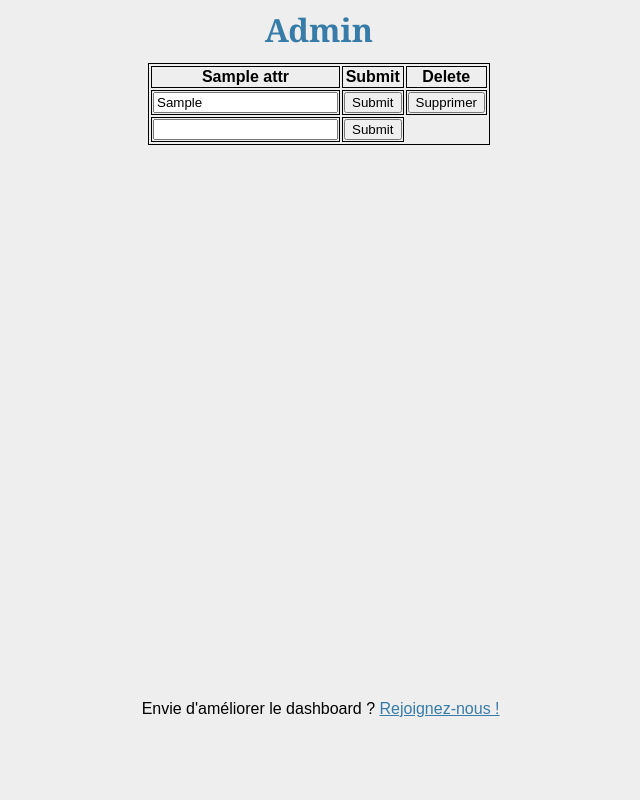
After one commit to Pozuelomar/SmashEistiLadderBoard, a Flask app: template templates/admin.html in a window 1280 px wide. The commit adds this page. Shown: the whole page, without its empty margins (321-961 px from the left). Run offline with Flask 2, Linux system fonts and the light colour scheme; the template is opened without the code that fills it: most values are stand-ins (such as "Sample title", 1, 10 or a date in 2020).

Commit message:
Finished admin page

```diff
--- a/app.py
+++ b/app.py
@@ -19,23 +19,24 @@ metadata = MetaData(bind=db)
 # Création des tables
 users = Table('users', metadata,
               Column('name', String(30), primary_key=True),
-              Column('email', String(50)),
-              Column('password', String),
+              Column('email', String(50), default=''),
+              Column('password', String, default=''),
               Column('admin', Boolean, default=False),
               Column('elo', Float, default=1200),
               Column('nbGame', Integer, default=0),
               )
 
 
-salt = '00eb8b6ceaae4d49ba7444344ecbee2e'
-
-
 def hash(password):
-    return hashlib.sha512(password.encode('utf-8') + salt.encode('utf-8')).hexdigest()
+    return hashlib.sha512(password.encode('utf-8') + app.config['SALT'].encode('utf-8')).hexdigest()
 
 
 def create_user(**kwargs):
     return users.insert().execute(**kwargs)
+
+
+def delete_user(name):
+    return users.delete().where(users.c.name == name).execute()
 
 
 def p(D):
@@ -87,7 +88,7 @@ def dashboard():
                 request.form['score1'],
                 request.form['score2'],
             )
-        elif request.form['type'] == 'player':
+        if request.form['type'] == 'player':
             create_user(
                 name=request.form['name'],
                 email=request.form['email'],
@@ -105,26 +106,55 @@ def dashboard():
     return render_template('dashboard.html', players=players)
 
 
+def admin_page():
+    players = select([users]).order_by(users.c.elo.desc()).execute()
+    players = tuple(map(dict, players))
+    return render_template('admin.html', players=players, attr=sorted(players[0].keys()))
+
+
 @app.route('/admin', methods=['GET', 'POST'])
 def admin():
     if request.method == 'POST':
-        u = select(
-            [users.c.name, users.c.password, users.c.admin]
-        ).where(
-            users.c.name == request.form['name']
-        ).where(
-            users.c.password == hash(request.form['password']),
-        ).execute()
-        print(request.form['password'])
-        print(hash(request.form['password']))
-        print(list(select(
-            [users.c.password]
-        ).execute()))
-        try:
-            a = u.first()
-            session['name'], session['password'], session['admin'] = a
-        except Exception as e:
-            return 'Wrong username/password\n'+str(e)
+        print('post')
+        if request.form['type'] == 'login':
+            u = select(
+                [users.c.name, users.c.password, users.c.admin]
+            ).where(
+                users.c.name == request.form['name']
+            ).where(
+                users.c.password == hash(request.form['password']),
+            ).execute()
+
+        if request.form['type'] == 'modify':
+            try:
+                u = select(
+                    [users.c.name, users.c.password, users.c.admin]
+                ).execute()
+                a = u.first()
+                session['name'], session['password'], session['admin'] = a
+            except Exception as e:
+                return render_template('login.html', error=e)
+            else:
+                modif = {
+                    'name': request.form['name'],
+                    'email': request.form['email'],
+                    'password': request.form['password'],
+                    'elo': float(request.form['elo']),
+                    'nbGame': int(request.form['nbGame']),
+                    'admin': request.form['admin'] == 'True',
+                }
+                users.update().values(
+                    **modif
+                ).where(users.c.name == request.form['name']).execute()
+        if request.form['type'] == 'create':
+            new = {}
+            for k, v in request.form.items():
+                if v:
+                    new[k] = v
+            create_user(**new)
+        if request.form['type'] == 'delete':
+            print(request.form['name'])
+            delete_user(request.form['name'])
 
     try:
         u = select(
@@ -134,15 +164,16 @@ def admin():
         ).where(
             users.c.password == session['password'],
         ).execute()
+    except Exception as e:
+        return render_template('login.html', error=e)
+    else:
         try:
-            a = u.first()
-            session['name'], session['password'], session['admin'] = a
+            session['name'], session['password'], session['admin'] = u.first()
+            assert session['admin'] is True, 'User is not admin'
         except Exception as e:
-            return 'Wrong username/password\n'+str(e)
-
-        return str(list(users.select().execute()))
-    except:
-        return render_template('login.html')
+            return render_template('login.html', error=e)
+        else:
+            return admin_page()
 
 
 @app.route('/bdd')
@@ -154,7 +185,12 @@ def bdd():
     db.execute('delete from users')
 
     # Insert de users
-    users.insert().execute(name='Tiaosheng', email='pozuelomar@eisti.eu', password=hash('secret'), admin=True)
+    users.insert().execute(
+        name=app.config['ADMIN'],
+        email=app.config['ADMIN_EMAIL'],
+        password=hash(app.config['ADMIN_PASSWORD']),
+        admin=True,
+    )
 
     return 'bdd reset'
 
--- a/config.cfg
+++ b/config.cfg
@@ -1 +1,5 @@
 SECRET_KEY = 'development key'
+SALT = '00eb8b6ceaae4d49ba7444344ecbee2e'
+ADMIN = 'Tiaosheng'
+ADMIN_PASSWORD = 'secret'
+ADMIN_EMAIL = 'pozuelomar@eisti.eu'
--- /dev/null
+++ b/templates/admin.html
@@ -0,0 +1,54 @@
+<!doctype html>
+<title>Smash Eisti</title>
+<link rel=stylesheet type=text/css href="{{ url_for('static', filename='style.css') }}">
+<body>
+<h1>Admin</h1>
+
+<div>
+    <table align="center">
+        <tr>
+            {% for k in attr %}
+                <th>{{k}}</th>
+            {% endfor %}
+            <th>Submit</th>
+            <th>Delete</th>
+        </tr>
+        {% for player in players %}
+            <tr>
+                <form action="/admin" method="post">
+                    <input type="hidden" name="type" value="modify">
+
+                    {% for k in attr %}
+                        <td><input type="text" name={{k}} value={{player[k]}}></td>
+                    {% endfor %}
+                    <td><input type="submit"></td>
+
+                </form>
+                <form action="/admin" method="post">
+                    <input type="hidden" name="type" value="delete">
+                    <input type="hidden" name="name" value={{player.name}}>
+                    <td><input type="submit" value="Supprimer"></td>
+                </form>
+
+            </tr>
+        {% endfor %}
+        <tr>
+            <form action="/admin" method="post">
+                <input type="hidden" name="type" value="create">
+
+                {% for k in attr %}
+                    <td><input type="text" name={{k}} value='' {% if k=='name' %} required {% endif %} ></td>
+                {% endfor %}
+                <td><input type="submit"></td>
+
+            </form>
+        </tr>
+    </table>
+
+</div>
+
+</body>
+
+<footer>
+    Envie d'améliorer le dashboard ? <a href="https://github.com/Pozuelomar/SmashEistiLadderBoard"> Rejoignez-nous !</a>
+</footer>
--- a/templates/login.html
+++ b/templates/login.html
@@ -2,10 +2,12 @@
 <title>Smash Eisti</title>
 <link rel=stylesheet type=text/css href="{{ url_for('static', filename='style.css') }}">
 <body>
+{{error}}
 <h1>Admin</h1>
 
 <div>
     <form action="/admin" method="post">
+        <input type="hidden" name="type" value="login">
         name : <input type="text" name="name" required><br>
         password : <input type="password" name="password"><br>
         <input type="submit">
```
Also changed, not shown: 1 other file.
